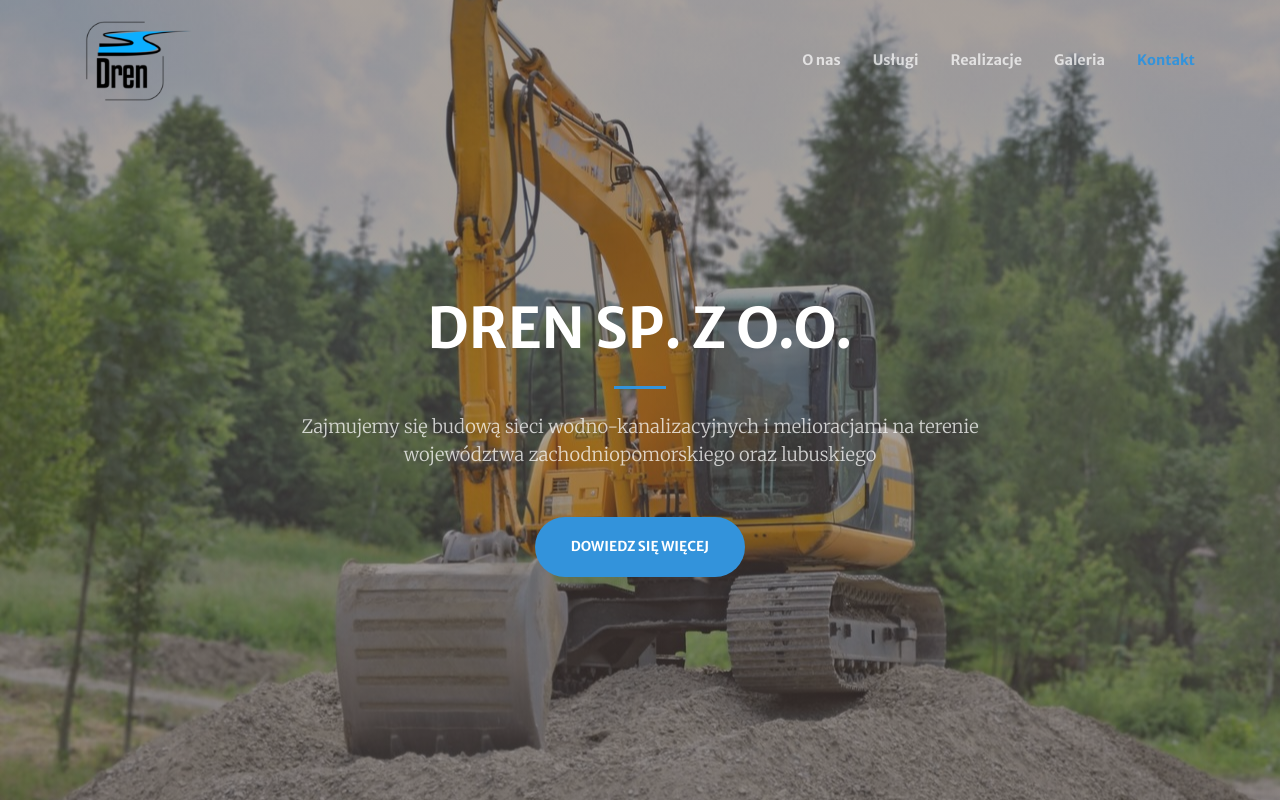
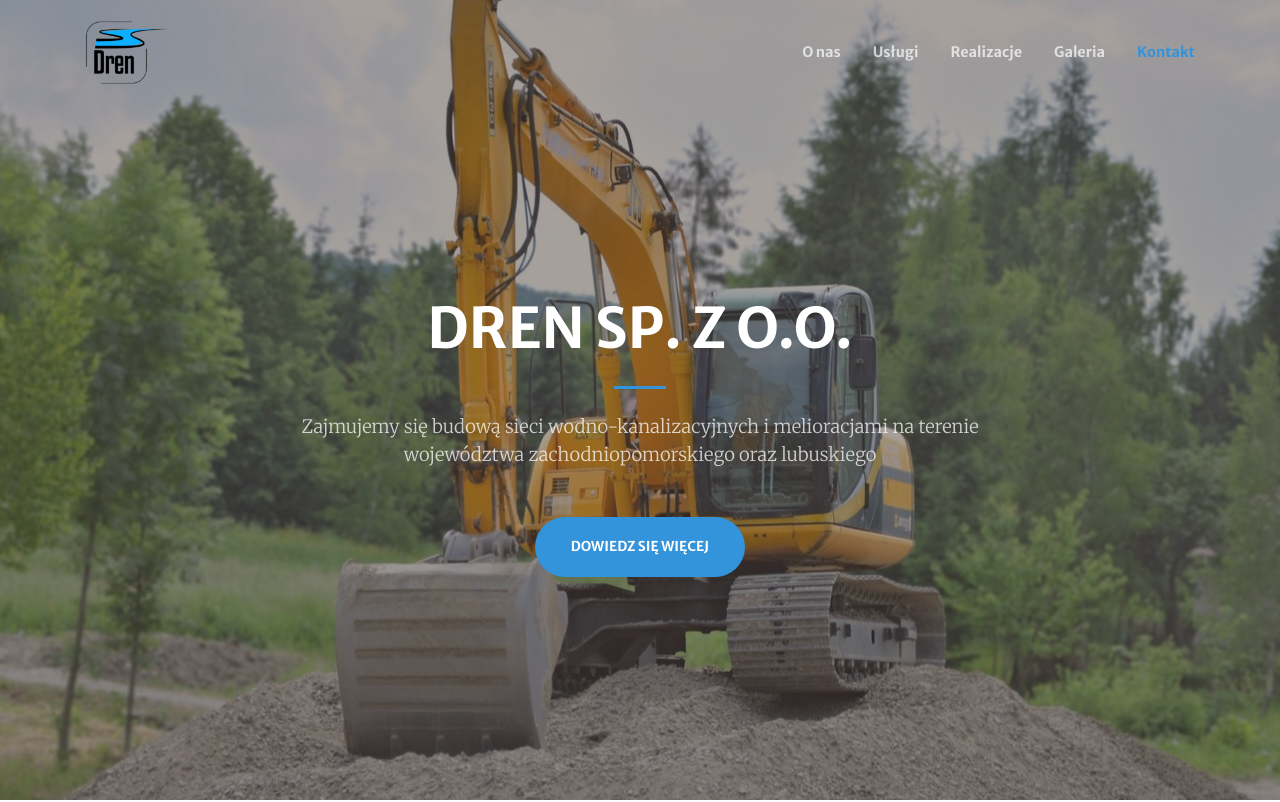
Before and after one commit to Tailoredwebs/dren.com.pl, a website with bundled scripts: page index.html in a window 1280 px wide. Shown: the top 802 px of the page. Built offline with nearby package versions, Linux system fonts and the light colour scheme.

Commit message:
logo resized

```diff
--- a/scss/_navbar.scss
+++ b/scss/_navbar.scss
@@ -12,8 +12,8 @@
         display: block;
         background: url(../img/drenresized.png) center center no-repeat;
         background-size: cover;
-        min-width: 108px;
-        height: 80px;
+        min-width: 85px;
+        height: 63px;
       }
 
 
```
Also changed, not shown: css/creative.css, css/creative.min.css.
